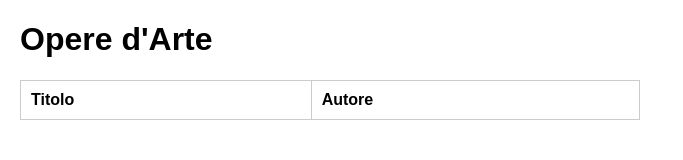
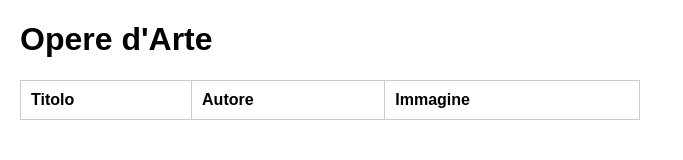
Before and after one commit to ginnn2/Museum-of-art, a plain HTML site: page index.html in a window 1280 px wide. Shown: the whole page, without its empty margins (0-683 px from the left). Drawn offline with Linux system fonts and the light colour scheme; no server answers.

Commit message:
Update index.html

```diff
--- a/index.html
+++ b/index.html
@@ -12,6 +12,7 @@
       <tr>
         <th>Titolo</th>
         <th>Autore</th>
+        <th>Immagine</th>
       </tr>
     </thead>
     <tbody></tbody>
```
